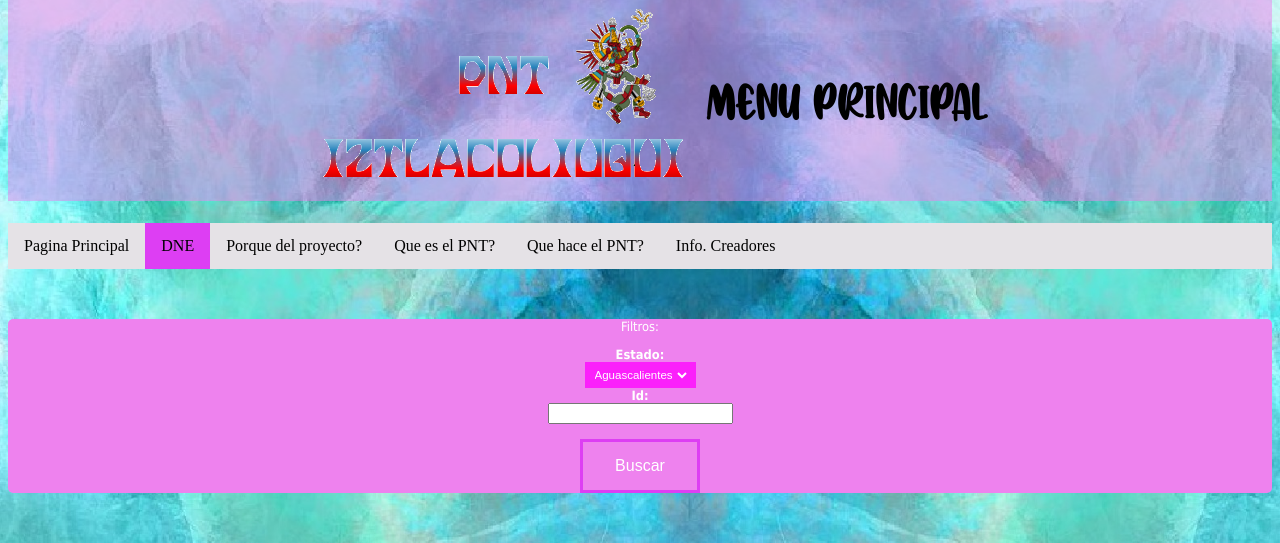
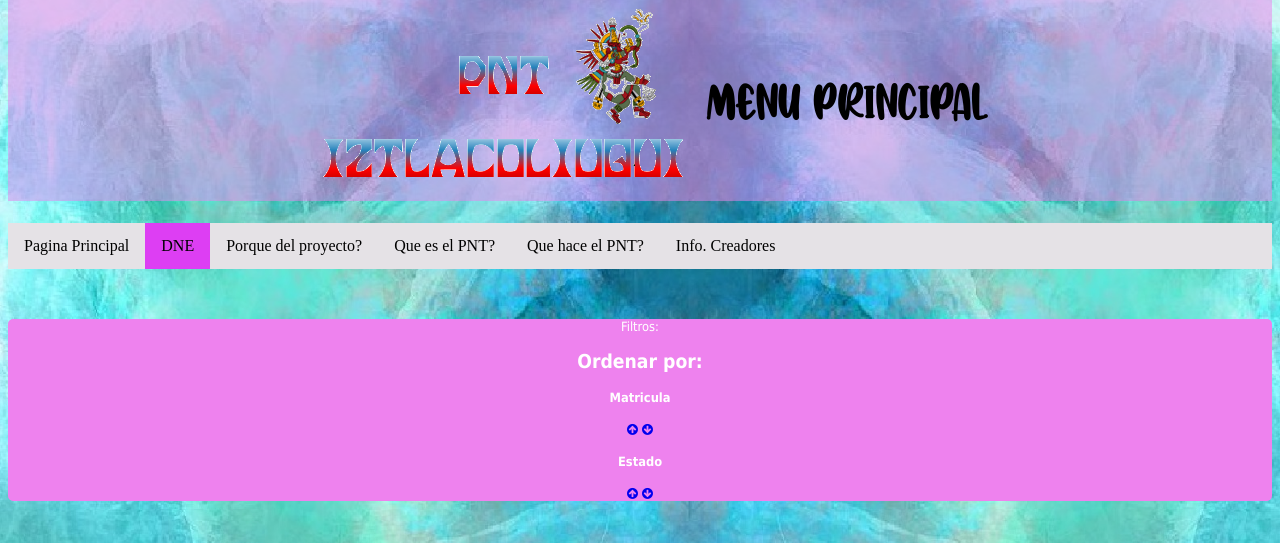
Before and after one commit to ErikAlc-cyber/Hackathon_INAI, a PHP site: page /INAI/views/DNE.php in a window 1280 px wide. Shown: the part 22-565 px from the top of the page. Run offline with PHP 8.4, Linux system fonts and the light colour scheme; the template is opened without the code that fills it, so the values that code supplies are empty.

Commit message:
frontend refresh

```diff
--- a/Codigo/index.php
+++ b/Codigo/index.php
@@ -23,8 +23,7 @@
     </ul>
 
     <div class="articulo">
-      Lorem ipsum dolor sit amet, consectetur adipisicing elit, sed do eiusmod tempor incididunt ut labore et dolore magna aliqua. Ut enim ad minim veniam, quis nostrud exercitation ullamco laboris nisi ut aliquip ex ea commodo consequat. Duis aute irure dolor in reprehenderit in voluptate velit esse cillum dolore eu fugiat nulla pariatur. Excepteur sint occaecat cupidatat non proident, sunt in culpa qui officia deserunt mollit anim id est laborum.
-      <p></p>
+      <p>Pagina web creada para el <a href="https://micrositios.inai.org.mx/hackaton/">Hackathon: Open Gov Week</a> </p>
     </div>
     <div>
 
--- a/Codigo/views/DNE.php
+++ b/Codigo/views/DNE.php
@@ -29,25 +29,18 @@
   </ul>
   <div class="menu">
       <p>Filtros:</p>
-      <form action="DNE.php" method="post" id="filtro">
-        <label for="Estado">Estado:</label><br>
-        <script>
-          var x = document.createElement("SELECT");
-          x.setAttribute("id", "mySelect");
-          document.getElementById("filtro").appendChild(x);
+          <h2>Ordenar por:</h2>
 
-          var z = document.createElement("option");
-          z.setAttribute("value", "num1");
-          var t = document.createTextNode("Aguascalientes");
-          z.appendChild(t);
-          document.getElementById("mySelect").appendChild(z);
+          <h4>Matricula</h4>
+          <a href='views.php?col=id_vacante&order=asc'><i class='fa fa-arrow-circle-up' aria-hidden='true'></i></a>
 
-        </script>
-        <br>
-        <label for="Area">Id:</label><br>
-        <input type="text" id="txtId" value=""><br><br>
-        <button class="button">Buscar</button>
-      </form>
+          <a href='views.php?col=id_vacante&order=desc'>
+                <i class='fa fa-arrow-circle-down' aria-hidden='true'></i>
+                </a>
+
+          <h4>Estado</h4>
+          <a href='views.php?col=estado&order=asc'><i class='fa fa-arrow-circle-up' aria-hidden='true'></i></a>
+          <a href='views.php?col=estado&order=desc'><i class='fa fa-arrow-circle-down' aria-hidden='true'></i></a>
   </div>
 
 <?php
@@ -64,19 +57,5 @@
 
 ?>
 
-    <h2>Ordenar por:</h2>
-
-    <h4>Matricula</h4>
-    <a href='views.php?col=id_vacante&order=asc'><i class='fa fa-arrow-circle-up' aria-hidden='true'></i></a>
-
-    <a href='views.php?col=id_vacante&order=desc'>
-          <i class='fa fa-arrow-circle-down' aria-hidden='true'></i>
-          </a>
-
-    <h4>Estado</h4>
-    <a href='views.php?col=estado&order=asc'><i class='fa fa-arrow-circle-up' aria-hidden='true'></i></a>
-    <a href='views.php?col=estado&order=desc'><i class='fa fa-arrow-circle-down' aria-hidden='true'></i></a>
-
-
 </body>
 </html>
```
